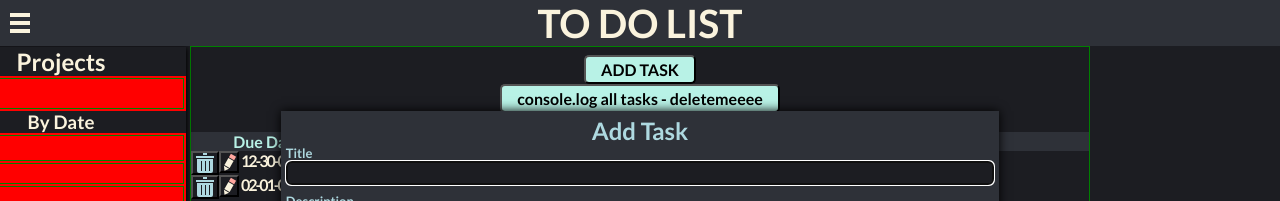
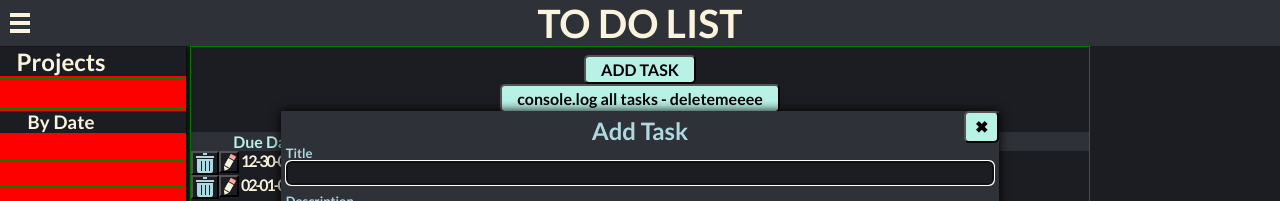
Before and after one commit to mbeckdev/to-do-react, a React (Create React App) app: page / in a window 1280 px wide. Both pictures are taken after a click on the button "ADD TASK". Shown: the top 201 px of the page. Built offline with nearby package versions, Linux system fonts and the light colour scheme.

Commit message:
Add cancel button to task form

```diff
--- a/src/App.js
+++ b/src/App.js
@@ -83,13 +83,10 @@ function App() {
 
   const handleAddTask = () => {
     setIsEditing(false);
-    // console.log('handling add task');
     setManageTaskFormIsHidden(false);
   };
 
   const handleDeleteTask = (thisId) => {
-    // console.log('handling delete task', thisId);
-
     let newTasks = tasks.filter((item) => item.id !== thisId);
     setTasks(newTasks);
   };
@@ -97,17 +94,13 @@ function App() {
   const handleEditButtonClick = (thisId) => {
     setIsEditing(true);
 
-    // console.log('33333333333333333handle edit button click');
     const theIndex = findIndexFromId(thisId);
     let newTasks = tasks;
     setManageTaskFormIsHidden(false);
     let newTask = newTasks[theIndex];
 
     // newTask.dueDate = format(parseISO(newTask.dueDate), 'yyyy-MM-dd');
-    // console.log('newTask.dueDate', newTask.dueDate);
     setTaskToEdit(newTask);
-    // console.log('newTask', newTask);
-    // console.log('taskToEdit3333', taskToEdit);
 
     //put things in form    .value
 
@@ -117,12 +110,7 @@ function App() {
   };
 
   const _getLongDate = (dateAsAShortString) => {
-    // console.log('e', e);
-    // console.log('22222222222 dueDateValue from target', dueDateValue);
-    // console.log('222222 e.target.dueDate', e.target.dueDate);
-    // console.log('222222 e.target', e.target);
-
-    // console.log('e.target.taskDueDate.value = ', e.target.taskDueDate.value);
+    // Formatting a date works like this:
     // 2021-11-02
     // let year = 2021;
     // let month = 10;
@@ -140,6 +128,8 @@ function App() {
   const handleOnSubmit = (e) => {
     e.preventDefault();
     console.log('on submit happening');
+    console.log('e.target', e.target);
+    console.log('e.target.title.value', e.target.title.value);
 
     let title = e.target.title.value;
     let description = e.target.taskDescription.value;
@@ -150,17 +140,10 @@ function App() {
     if (dueDateValue) {
       dueDate = _getLongDate(dueDateValue);
     } else {
-      // console.log('***********duedate exists, but is = "" test', dueDate);
       dueDate = '';
     }
 
-    // console.log('dueDate from value as new Date(...)', dueDate);
-    console.log(
-      '1attempting setManageTaskFormIsHidden=',
-      manageTaskFormIsHidden
-    );
     setManageTaskFormIsHidden(true);
-    console.log('1after setManageTaskFormIsHidden=', manageTaskFormIsHidden);
 
     let newTask = {
       isEditing: false,
@@ -174,13 +157,10 @@ function App() {
       project: project,
     };
 
-    // console.log('-----onsubmit before edit check isEditing', isEditing);
     if (!isEditing) {
       // we are adding
       let newTasks = [...tasks, newTask];
-      // console.log('2attempting setTasks(newTasks) tasks=', tasks);
       setTasks(newTasks);
-      // console.log('2after attempting setTasks(newTasks) tasks=', tasks);
     } else {
       // we are editing
       let newTasks = tasks;
@@ -194,7 +174,6 @@ function App() {
       //newTask should be used, not tasktoEdit
 
       let theIndex = findIndexFromId(taskToEdit.id);
-      // newTask = taskToEdit;
 
       newTask.id = taskToEdit.id;
       newTask.descriptionIsShown = taskToEdit.descriptionIsShown;
@@ -202,24 +181,15 @@ function App() {
       newTask.project = taskToEdit.project;
 
       newTasks[theIndex] = newTask;
-      // console.log('new task after editing = newTask = ', newTask);
-      // console.log('3attempting setTasks([...newTasks]) tasks=', tasks);
       setTasks([...newTasks]);
-      // console.log('3after attempting setTasks([...newTasks]) tasks=', tasks);
     }
 
     // Clear taskToEdit so it's empty next time we open this form
     setTaskToEdit(emptyTask);
-    // console.log('33333333333 sortTerm before updatesoretedlist', sortTerm);
-    // updateSortedList(sortTerm);
-    // this doesn't work here
   };
 
   useEffect(() => {
     updateSortedList(sortTerm);
-    // return () => {
-    //   console.log('cleanupsection');
-    // };
   }, [tasks]);
 
   const findIndexFromId = (thisId) => {
@@ -230,8 +200,6 @@ function App() {
   };
 
   const handleTaskTitleClick = (thisId) => {
-    // console.log('handleTaskTitleClick');
-    // console.log('thisId', thisId);
     //if description is not shown, show description
     // else, hide description
     const theIndex = findIndexFromId(thisId);
@@ -242,8 +210,6 @@ function App() {
   };
 
   const handleTaskDescriptionClick = (thisId) => {
-    // console.log('handleDescriptionClick');
-
     // Hide the description
     // let theTask = tasks.find((aTask) => aTask.id === thisId);
     // let theIndex = tasks.indexOf(theTask);
@@ -255,7 +221,6 @@ function App() {
 
   // *** onChange inputs ***
   const handleOnChangeTaskInput = (e) => {
-    // console.log('--handleOnChangeTaskInput--');
     let prevTaskToEdit = taskToEdit;
 
     if (e.target.name === 'dueDate') {
@@ -265,13 +230,7 @@ function App() {
         ...prevTaskToEdit,
         [e.target.name]: e.target.value,
       });
-
-      // console.log('handleOnchangeTaskInput');
-      // console.log('e.target.name', e.target.name);
-      // console.log('e.target.value', e.target.value);
     }
-
-    // console.log('taskToEdit', taskToEdit);
   };
 
   // e.target.name = title,
@@ -336,9 +295,6 @@ function App() {
   };
 
   const handleCheckboxClick = (taskId) => {
-    // console.log('checkbox clicked');
-    // console.log('checkbox clicked taskId = ', taskId);
-
     // find the task
     // change the task
     // set the tasks
@@ -352,10 +308,10 @@ function App() {
   };
 
   const handleConsoleLogTasks = () => {
-    // console.log(tasks);
-    // console.log('taskToEdit', taskToEdit);
-    // console.log('sortedTasks', sortedTasks);
-    // console.log('sortTerm', sortTerm);
+    console.log(tasks);
+    console.log('taskToEdit', taskToEdit);
+    console.log('sortedTasks', sortedTasks);
+    console.log('sortTerm', sortTerm);
   };
 
   const [showMobileMenu, setShowMobileMenu] = useState(true);
@@ -366,14 +322,12 @@ function App() {
   };
 
   const openOrCloseMenu = () => {
-    // console.log('hamburger click showmobilemenu=', showMobileMenu);
     setShowMobileMenu((prev) => !prev);
   };
 
   const [sortedTasks, setSortedTasks] = useState(tasks);
 
   const handleProjectClick = (e) => {
-    // console.log('e.target.innerText= ', e.target.innerText);
     setSortTerm(e.target.innerText);
 
     let clickedProject = e.target.innerText;
@@ -393,12 +347,9 @@ function App() {
       sortedListToShow = [...tasks];
     } else if (clickedProject === 'Today') {
       sortedListToShow = tasks.filter((task) => isToday(task.dueDate));
-      // console.log('sort by Today');
     } else if (clickedProject === 'Week') {
       sortedListToShow = tasks.filter((task) => isThisWeek(task.dueDate));
-      // console.log('sort by Week');
     } else if (clickedProject === 'Month') {
-      // console.log('sort by Month');
       sortedListToShow = tasks.filter((task) => isThisMonth(task.dueDate));
     } else {
       // It's a project
@@ -407,19 +358,19 @@ function App() {
       );
     }
 
-    // console.log('sortedListToShow', sortedListToShow);
     setSortedTasks(sortedListToShow);
-    // console.log('sortedTasks', sortedTasks);
   };
 
   const [sortTerm, setSortTerm] = useState('All');
 
-  // useEffect(() => {
-  //   effect
-  //   return () => {
-  //     cleanup
-  //   }
-  // }, [input])
+  const handleCancelAddOrEditTask = (e) => {
+    e.preventDefault();
+    console.log('handleCancelAddOrEditTask');
+    setManageTaskFormIsHidden(true);
+
+    // Clear taskToEdit so it's empty next time we open this form
+    setTaskToEdit(emptyTask);
+  };
 
   return (
     <ThemeProvider theme={useLightTheme ? lightTheme : darkTheme}>
@@ -449,6 +400,7 @@ function App() {
                   isEditing={isEditing}
                   taskToEdit={taskToEdit}
                   handleOnChangeTaskInput={handleOnChangeTaskInput}
+                  handleCancelAddOrEditTask={handleCancelAddOrEditTask}
                 />
               )}
 
--- a/src/components/ManageTaskForm.jsx
+++ b/src/components/ManageTaskForm.jsx
@@ -52,6 +52,13 @@ const WrapperManageTaskForm = styled.form`
       height: 5rem;
     }
   }
+
+  #cancel-button {
+    padding: 4px 9px;
+    position: absolute;
+    top: 0;
+    right: 0;
+  }
 `;
 
 function ManageTaskForm(props) {
@@ -67,6 +74,13 @@ function ManageTaskForm(props) {
       id="manage-task-form"
       onSubmit={props.handleOnSubmit}
     >
+      <button
+        id="cancel-button"
+        className="regular-button"
+        onClick={props.handleCancelAddOrEditTask}
+      >
+        &#10006;
+      </button>
       <h2>{props.isEditing ? 'Edit Task' : 'Add Task'}</h2>
       <div className="form-row">
         <label htmlFor="title">Title</label>
```
